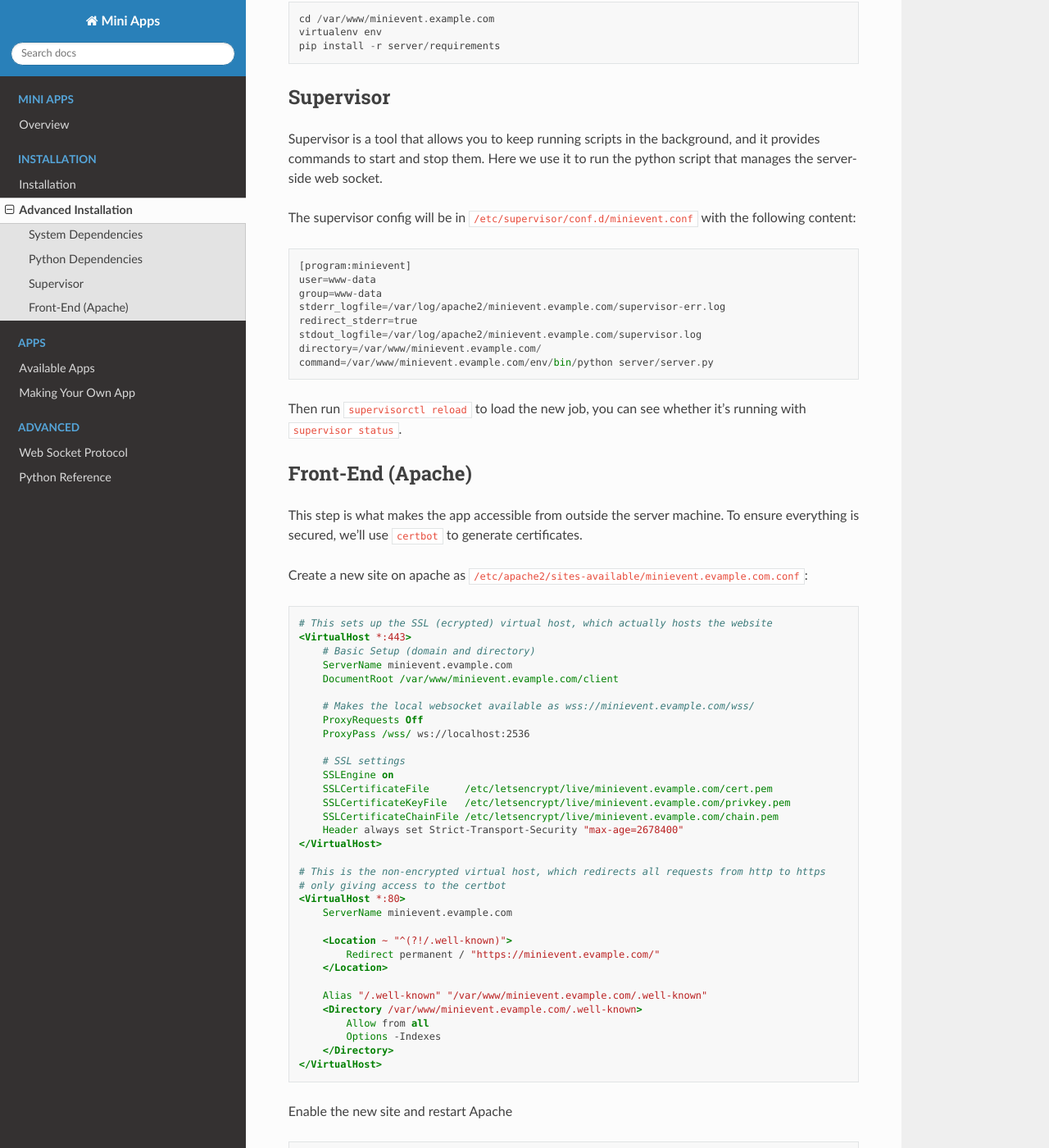
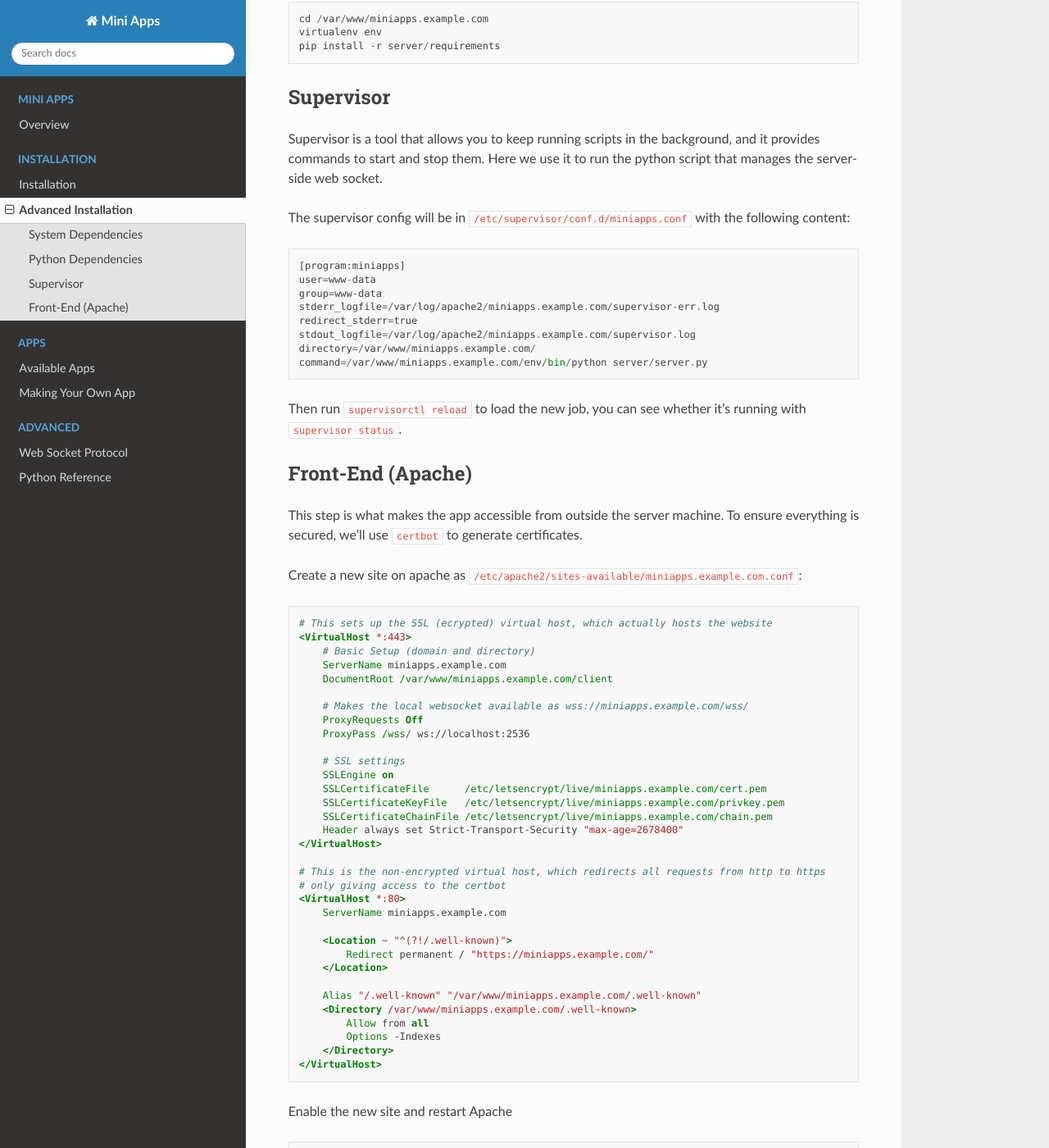
Before and after one commit to mbasaglia/mini_apps, a Sphinx documentation site: the page built from docs/installation/advanced.md, in a window 1280 px wide and 1400 px high, scrolled down 481 px. Shown: the whole window at 82% size. Built offline with Sphinx 7.4.7 and the Read the Docs theme 2.0.0, drawn with Linux system fonts in a browser that asks for light colours; some of the changed text lies outside the part shown.

Commit message:
Fix installation instructions

````diff
--- a/docs/installation/advanced.md
+++ b/docs/installation/advanced.md
@@ -17,7 +17,7 @@ apt install -y python3 python3-virtualenv supervisor apache2
 Set up a virtual environment and install dependencies:
 
 ```
-cd /var/www/minievent.example.com
+cd /var/www/miniapps.example.com
 virtualenv env
 pip install -r server/requirements
 ```
@@ -28,18 +28,18 @@ Supervisor is a tool that allows you to keep running scripts in the background,
 and it provides commands to start and stop them. Here we use it to run the
 python script that manages the server-side web socket.
 
-The supervisor config will be in `/etc/supervisor/conf.d/minievent.conf`
+The supervisor config will be in `/etc/supervisor/conf.d/miniapps.conf`
 with the following content:
 
 ```
-[program:minievent]
+[program:miniapps]
 user=www-data
 group=www-data
-stderr_logfile=/var/log/apache2/minievent.evample.com/supervisor-err.log
+stderr_logfile=/var/log/apache2/miniapps.example.com/supervisor-err.log
 redirect_stderr=true
-stdout_logfile=/var/log/apache2/minievent.evample.com/supervisor.log
-directory=/var/www/minievent.evample.com/
-command=/var/www/minievent.evample.com/env/bin/python server/server.py
+stdout_logfile=/var/log/apache2/miniapps.example.com/supervisor.log
+directory=/var/www/miniapps.example.com/
+command=/var/www/miniapps.example.com/env/bin/python server/server.py
 ```
 
 Then run `supervisorctl reload` to load the new job, you can see whether it's running
@@ -51,38 +51,38 @@ with `supervisor status`.
 This step is what makes the app accessible from outside the server machine.
 To ensure everything is secured, we'll use `certbot` to generate certificates.
 
-Create a new site on apache as `/etc/apache2/sites-available/minievent.evample.com.conf`:
+Create a new site on apache as `/etc/apache2/sites-available/miniapps.example.com.conf`:
 
 ```apache
 # This sets up the SSL (ecrypted) virtual host, which actually hosts the website
 <VirtualHost *:443>
     # Basic Setup (domain and directory)
-    ServerName minievent.evample.com
-    DocumentRoot /var/www/minievent.evample.com/client
+    ServerName miniapps.example.com
+    DocumentRoot /var/www/miniapps.example.com/client
 
-    # Makes the local websocket available as wss://minievent.evample.com/wss/
+    # Makes the local websocket available as wss://miniapps.example.com/wss/
     ProxyRequests Off
     ProxyPass /wss/ ws://localhost:2536
 
     # SSL settings
     SSLEngine on
-    SSLCertificateFile      /etc/letsencrypt/live/minievent.evample.com/cert.pem
-    SSLCertificateKeyFile   /etc/letsencrypt/live/minievent.evample.com/privkey.pem
-    SSLCertificateChainFile /etc/letsencrypt/live/minievent.evample.com/chain.pem
+    SSLCertificateFile      /etc/letsencrypt/live/miniapps.example.com/cert.pem
+    SSLCertificateKeyFile   /etc/letsencrypt/live/miniapps.example.com/privkey.pem
+    SSLCertificateChainFile /etc/letsencrypt/live/miniapps.example.com/chain.pem
     Header always set Strict-Transport-Security "max-age=2678400"
 </VirtualHost>
 
 # This is the non-encrypted virtual host, which redirects all requests from http to https
 # only giving access to the certbot
 <VirtualHost *:80>
-    ServerName minievent.evample.com
+    ServerName miniapps.example.com
 
     <Location ~ "^(?!/.well-known)">
-        Redirect permanent / "https://minievent.evample.com/"
+        Redirect permanent / "https://miniapps.example.com/"
     </Location>
 
-    Alias "/.well-known" "/var/www/minievent.evample.com/.well-known"
-    <Directory /var/www/minievent.evample.com/.well-known>
+    Alias "/.well-known" "/var/www/miniapps.example.com/.well-known"
+    <Directory /var/www/miniapps.example.com/.well-known>
         Allow from all
         Options -Indexes
     </Directory>
@@ -94,7 +94,7 @@ Enable the new site and restart Apache
 ```bash
 a2enmod proxy
 a2enmod proxy_http
-a2ensite minievent.evample.com
+a2ensite miniapps.example.com
 apache2ctl restart
 ```
 
````
Also changed, not shown: docs/installation/basic.md (+2 -2 lines), 2 other files.
